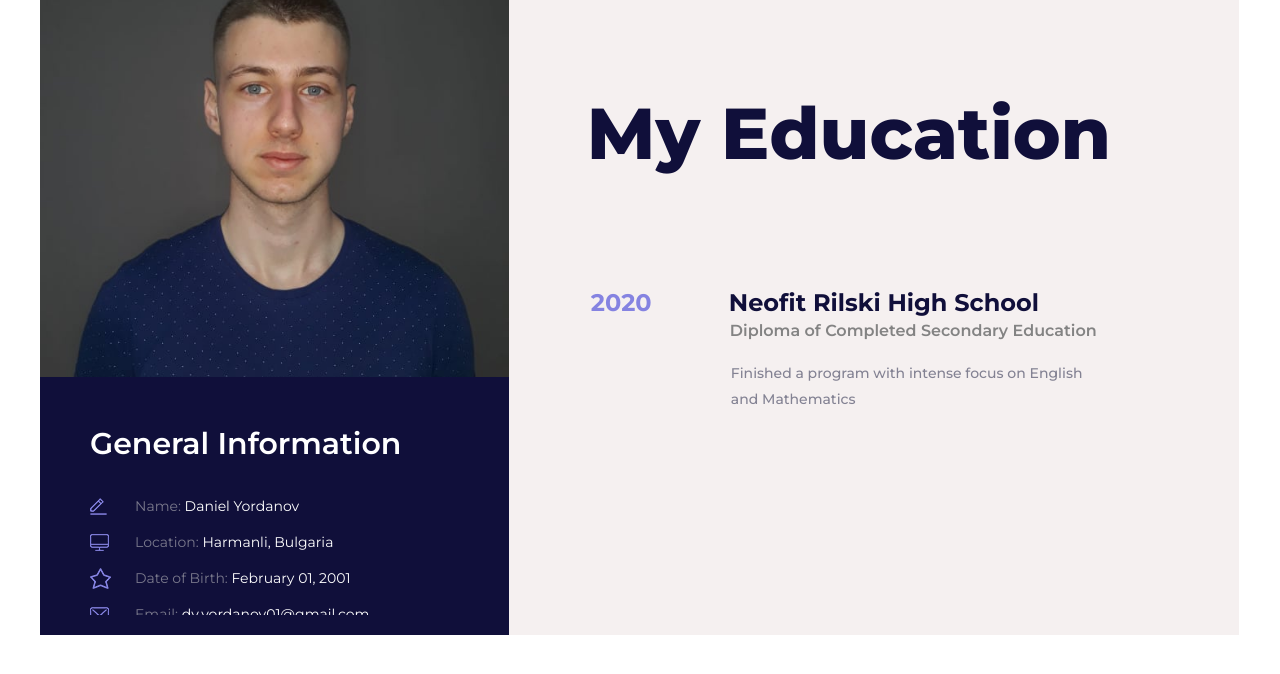
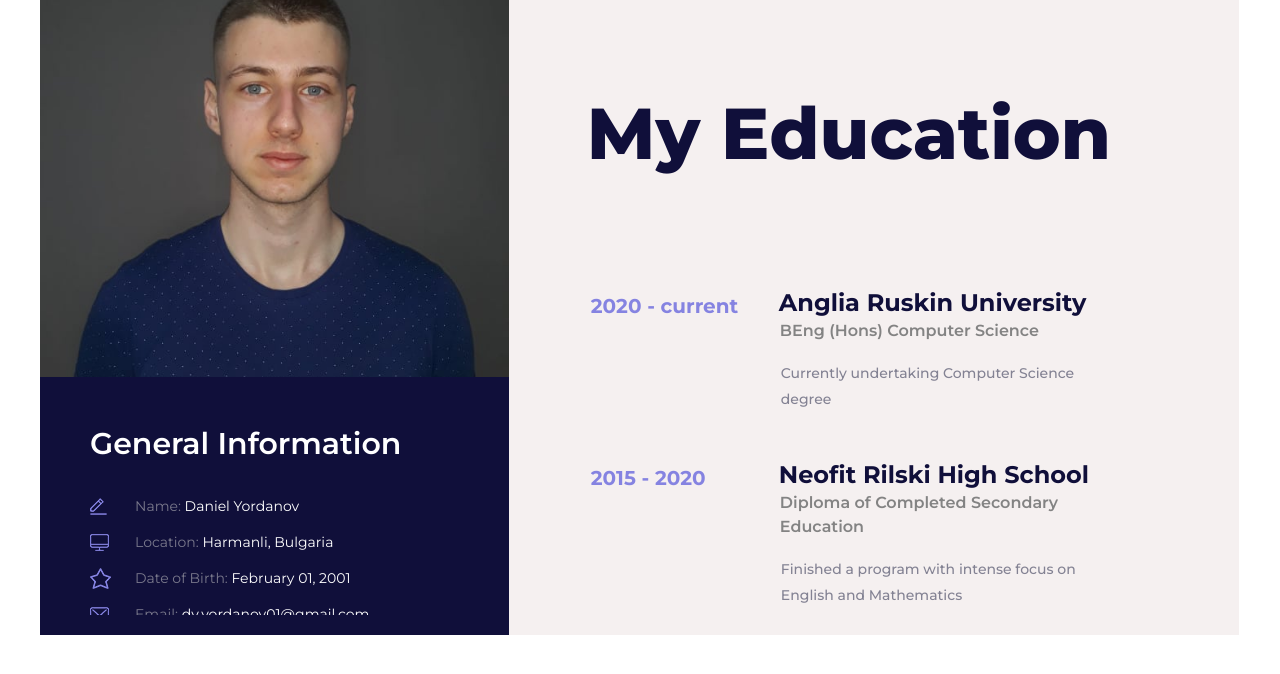
Before and after one commit to DanielJordanov01/personal-portfo, a plain HTML site: page templates/education.html in a window 1280 px wide. Shown: the part 120-794 px from the top of the page. Drawn offline with Linux system fonts and the light colour scheme; some packages are replaced by stand-ins of ours; a script that the page names is missing; files whose address does not match are found by name.

Commit message:
adjustments

```diff
--- a/static/styles/education.css
+++ b/static/styles/education.css
@@ -687,11 +687,11 @@ section
 }
 .edu_year
 {
-	width: 100px;
-	font-size: 24px;
+	width: 150px;
+	font-size: 20px;
 	font-weight: 700;
 	color: #8583e1;
-	line-height: 0.75;
+	line-height: 1.2;
 }
 .edu_image
 {
--- a/templates/education.html
+++ b/templates/education.html
@@ -116,7 +116,21 @@
 
 						<!-- Education Item -->
 						<div class="edu_item d-flex flex-lg-row flex-column align-items-start justfy-content-start">
-							<div><div class="edu_year">2020</div></div>
+							<div><div class="edu_year">2020 - current</div></div>
+							<div class="edu_content">
+								<div class="edu_title_container">
+									<div class="edu_title">Anglia Ruskin University</div>
+									<div class="edu_subtitle">BEng (Hons) Computer Science</div>
+								</div>
+								<div class="edu_text">
+									<p>Currently undertaking Computer Science degree</p>
+								</div>
+							</div>
+						</div>
+
+						<!-- Education Item -->
+						<div class="edu_item d-flex flex-lg-row flex-column align-items-start justfy-content-start">
+							<div><div class="edu_year">2015 - 2020</div></div>
 							<div class="edu_content">
 								<div class="edu_title_container">
 									<div class="edu_title">Neofit Rilski High School</div>
@@ -127,6 +141,8 @@
 								</div>
 							</div>
 						</div>
+
+
 					</div>
 				</div>
 			</div>
```
Also changed, not shown: index.html (+2 -2 lines), templates/skills.html (+2 -2 lines).
